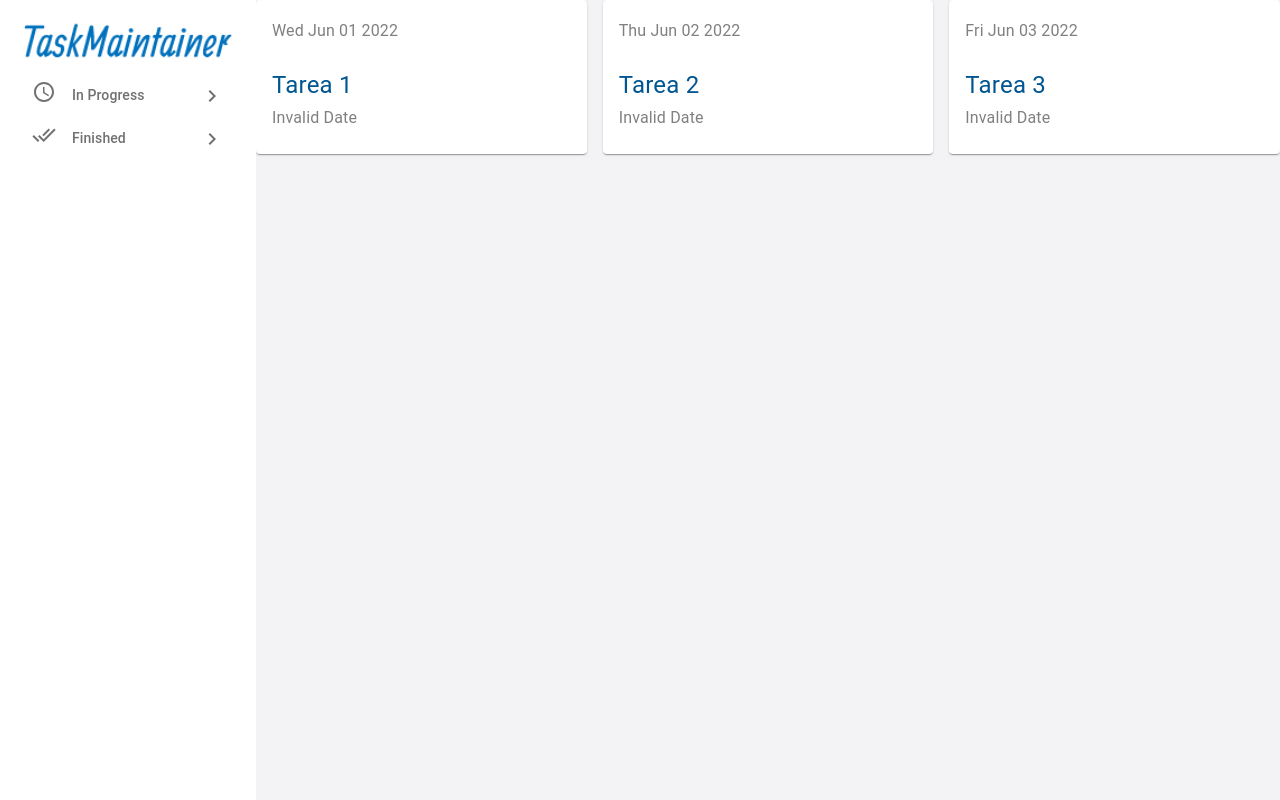
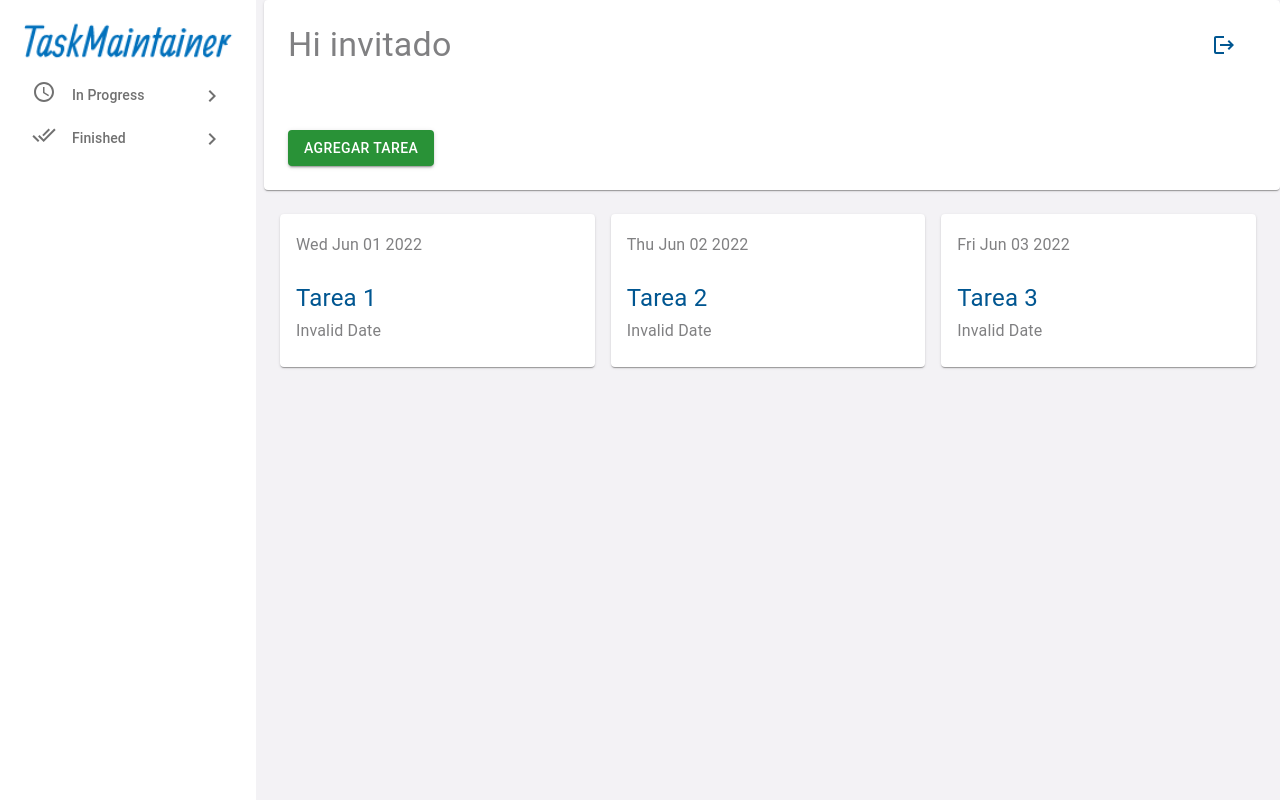
Before and after one commit to MaryMamani/task-maintainer, a React (Vite) app in the folder frontend-app/: page /dashboard/open in a window 1280 px wide. Built offline with nearby package versions, Linux system fonts and the light colour scheme.

Commit message:
Implemented new task section

```diff
--- /dev/null
+++ b/frontend-app/src/containers/DashboardContainer/components/AddTaskSection/index.tsx
@@ -0,0 +1,28 @@
+import React, { useState } from "react";
+import { Box, Button } from "@mui/material";
+import CreateTaskModal from "../../../../components/CreateTaskModal";
+
+const AddTaskSection = () => {
+  const [isModalOpen, setModalOpen] = useState(false);
+
+  const handleOpen = () => {
+    setModalOpen(true);
+  };
+
+  const handleClose = () => {
+    setModalOpen(false);
+  };
+
+  return (
+    <>
+      <Box sx={{ mr: 1 }}>
+        <Button variant="contained" color="secondary" onClick={handleOpen}>
+          Agregar tarea
+        </Button>
+      </Box>
+      <CreateTaskModal open={isModalOpen} onClose={handleClose} />
+    </>
+  );
+};
+
+export default AddTaskSection;
--- /dev/null
+++ b/frontend-app/src/containers/DashboardContainer/components/BoardHeader/index.tsx
@@ -0,0 +1,30 @@
+import { Logout, Search } from "@mui/icons-material";
+import {
+  Paper,
+  Toolbar,
+  Typography,
+  Box,
+  InputBase,
+  Button,
+} from "@mui/material";
+import React from "react";
+import { Link } from "react-router-dom";
+import AddTaskSection from "../AddTaskSection";
+
+const BoardHeader = () => {
+  return (
+    <Paper sx={{ p: 3, ml: 1 }}>
+      <Box sx={{ display: "flex", justifyContent: "space-between", pb: 8 }}>
+        <Typography variant="h4" color="#808082">
+          Hi invitado
+        </Typography>
+        <Button component={Link} to="/home">
+          <Logout />
+        </Button>
+      </Box>
+      <AddTaskSection />
+    </Paper>
+  );
+};
+
+export default BoardHeader;
--- a/frontend-app/src/containers/DashboardContainer/components/TaskBoard/index.tsx
+++ b/frontend-app/src/containers/DashboardContainer/components/TaskBoard/index.tsx
@@ -15,6 +15,7 @@ const TaskBoard: React.FC<TaskBoardProps> = ({ tasks, onDelete }) => {
         display: "grid",
         gridTemplateColumns: "repeat(auto-fill, minmax(250px, 1fr))",
         gap: 2,
+        p: 3,
       }}
     >
       {tasks.map((task) => (
--- a/frontend-app/src/containers/DashboardContainer/index.tsx
+++ b/frontend-app/src/containers/DashboardContainer/index.tsx
@@ -2,6 +2,7 @@ import { Box } from "@mui/material";
 import React from "react";
 import { Outlet } from "react-router-dom";
 import Sidebar from "../../components/Sidebar";
+import BoardHeader from "./components/BoardHeader";
 import { DashboardContainerStyle, ContentBoxStyle } from "./style";
 
 const DashboardContainer = () => {
@@ -9,6 +10,7 @@ const DashboardContainer = () => {
     <Box sx={DashboardContainerStyle}>
       <Sidebar />
       <Box sx={ContentBoxStyle}>
+        <BoardHeader />
         <Outlet />
       </Box>
     </Box>
```
